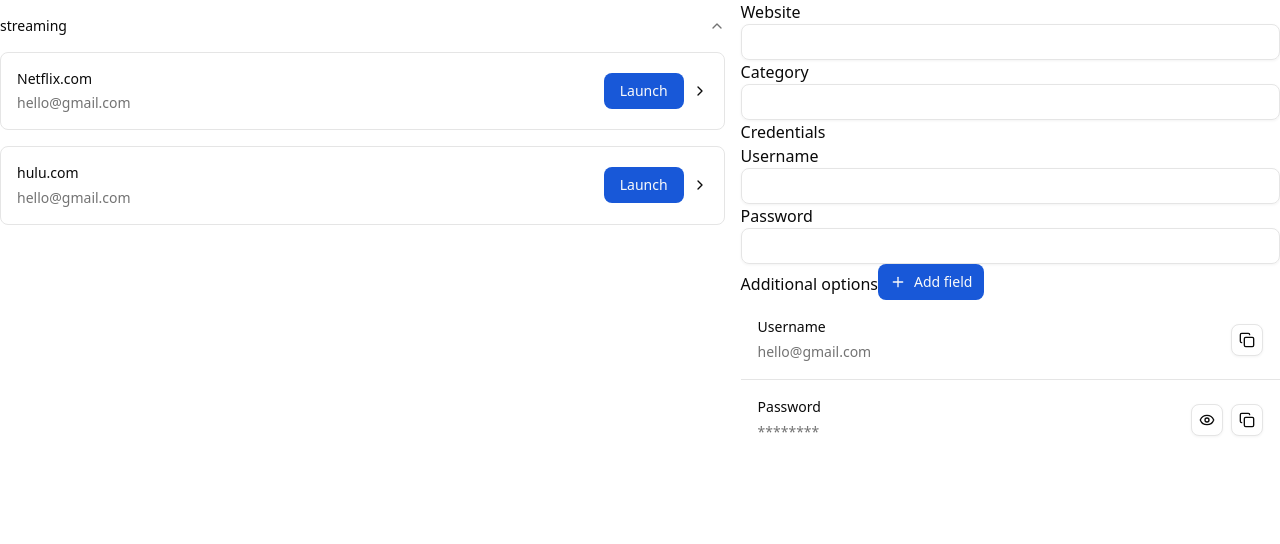
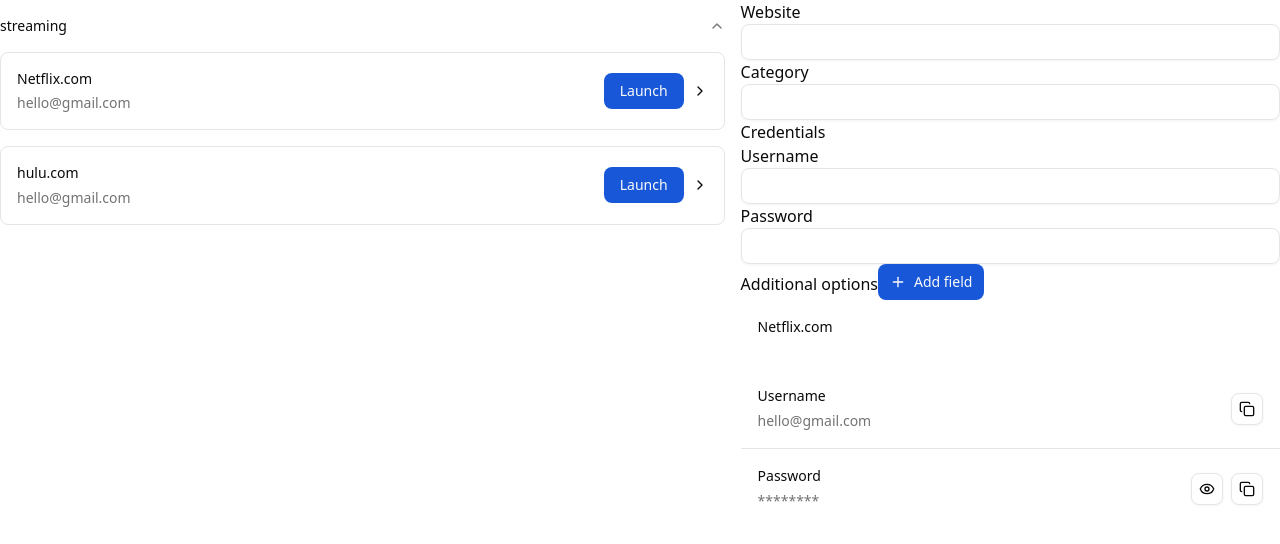
Before and after one commit to alylim/HCI-IP-Prototype, a React (Vite) app: page / in a window 1280 px wide. Shown: the top 544 px of the page. Built offline with nearby package versions, Linux system fonts and the light colour scheme.

Commit message:
fix: compiler complaints

```diff
--- a/src/components/prototype/login-view.tsx
+++ b/src/components/prototype/login-view.tsx
@@ -30,6 +30,14 @@
 
   return (
     <div className="flex flex-col gap-4">
+      <div>
+        <Item variant="default">
+          <ItemContent>
+            <ItemTitle>{data.domain}</ItemTitle>
+          </ItemContent>
+        </Item>
+      </div>
+
       <div>
         <Item variant="default">
           <ItemContent>
```
